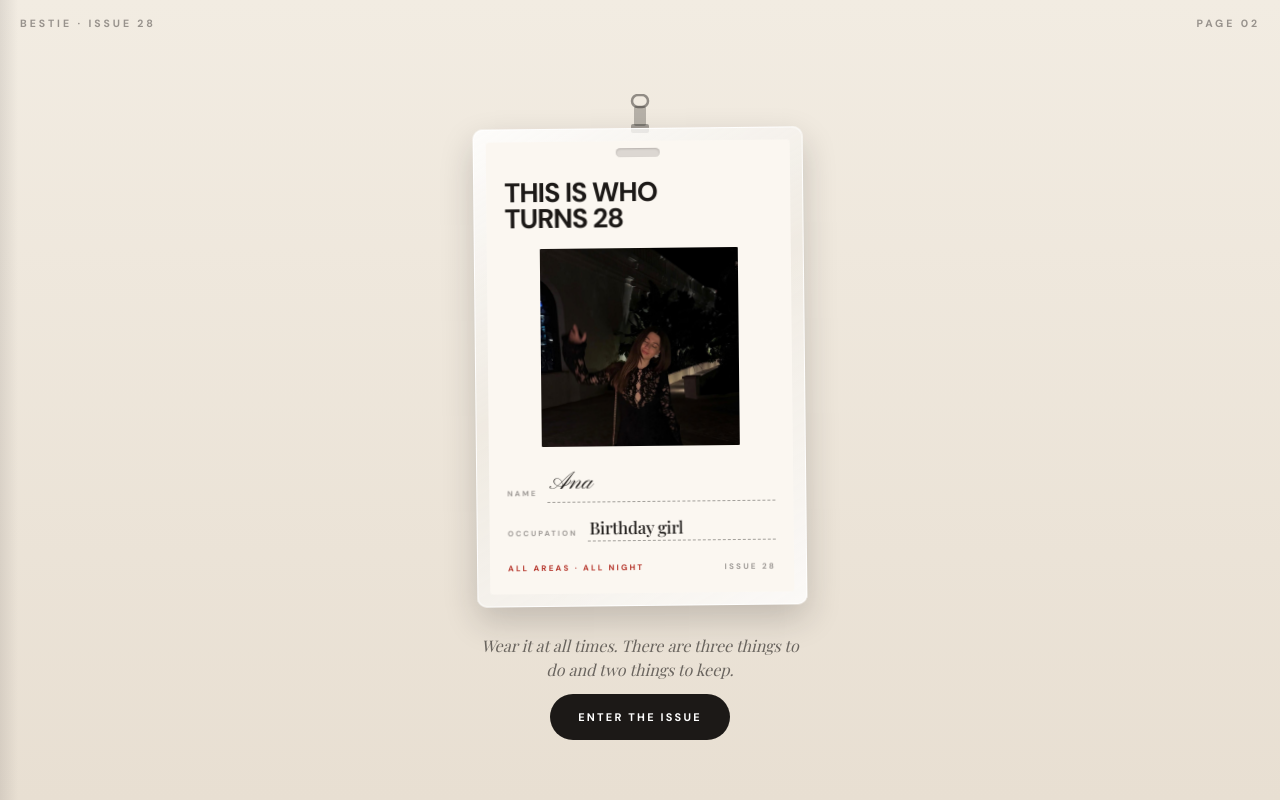
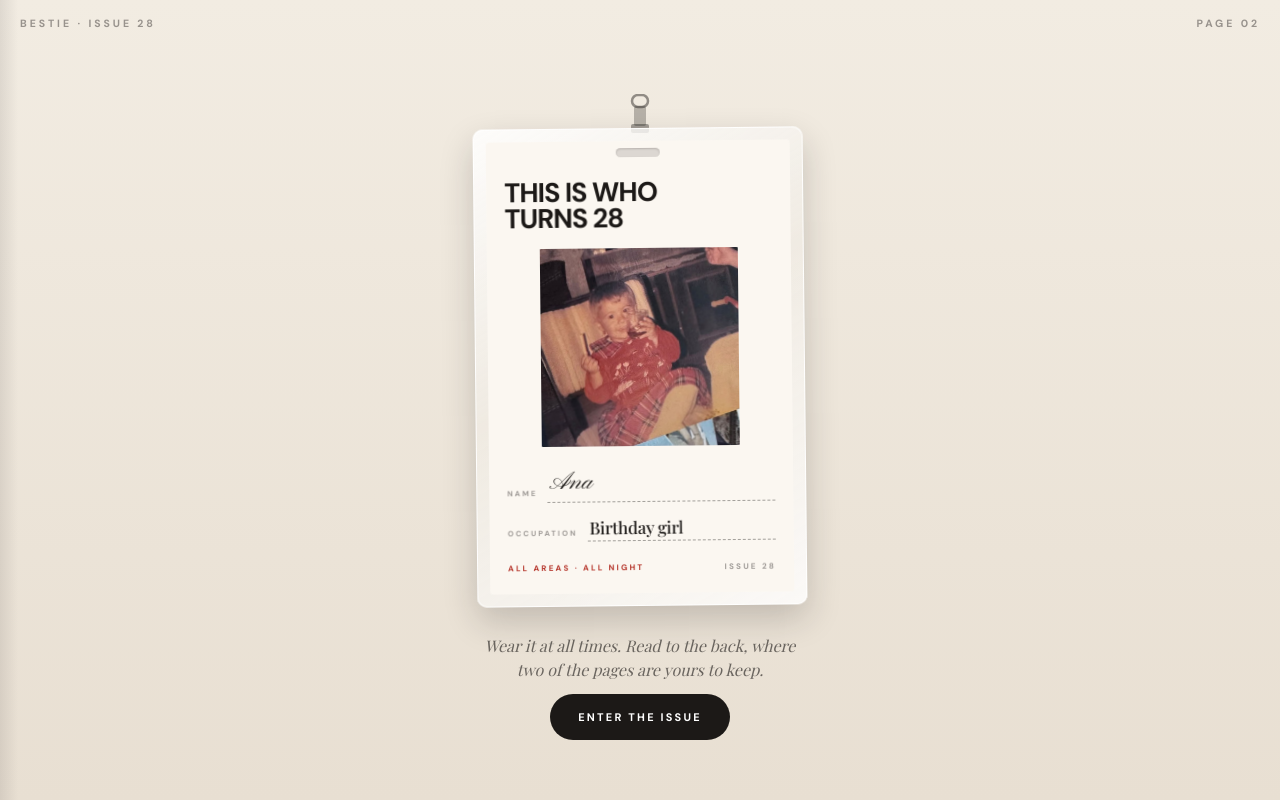
Before and after one commit to AndricaNuta/issue-28, a React (Vite) app: page / in a window 1280 px wide. Both pictures are taken after a click on the button "Open the issue". Built offline with nearby package versions, Linux system fonts and the light colour scheme; a web font is replaced by a local one.

Commit message:
The pass carries her childhood photograph
Recut the bag from the higher-resolution source, and corrected the pass copy,
which still promised the three-task hub that no longer exists.

```diff
--- a/src/config.js
+++ b/src/config.js
@@ -30,6 +30,8 @@ export const CONFIG = {
     bagOpen: 'photos/bag-open.png',
     // Her mid sheet-mask, for the spa advertorial. Funny on purpose.
     mask: 'photos/mask.jpg',
+    // A childhood photograph, for the "this is who turns 28" pass.
+    baby: 'photos/baby.jpg',
   },
 
   // Where the mouth of the open bag sits, as percentages of that photo.
--- a/src/scenes/Pass.jsx
+++ b/src/scenes/Pass.jsx
@@ -95,10 +95,10 @@ export default function Pass() {
           <div className="mt-4 flex justify-center">
             <div style={{ width: '74%' }}>
               <Photo
-                src={CONFIG.photos.her}
+                src={CONFIG.photos.baby}
                 alt={CONFIG.name}
-                placeholder="HER PHOTO"
-                objectPosition="center 22%"
+                placeholder="CHILDHOOD PHOTO"
+                objectPosition="center 45%"
                 className="w-full block"
                 style={{ aspectRatio: '1 / 1', borderRadius: 1 }}
               />
@@ -128,7 +128,7 @@ export default function Pass() {
         transition={{ delay: 0.5, duration: 0.6 }}
       >
         <p className="serif-it text-center" style={{ fontSize: 16, color: 'var(--ink-60)', maxWidth: '20em' }}>
-          Wear it at all times. There are three things to do and two things to keep.
+          Wear it at all times. Read to the back, where two of the pages are yours to keep.
         </p>
         <button className="btn" onClick={() => next()}>
           Enter the issue
```
Also changed, not shown: public/photos/baby.jpg (added), public/photos/bag.png.
